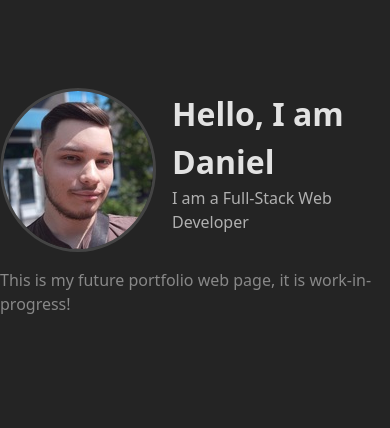
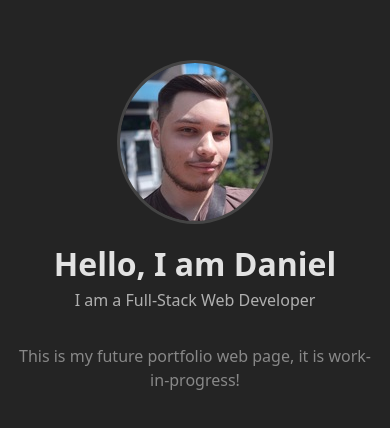
Before and after one commit to Danonienko/Portfolio, a website built with Vite: page index.html in a window 390 px wide. Shown: the part 188-616 px from the top of the page. Built offline with nearby package versions, Linux system fonts and the light colour scheme.

Commit message:
Add responsiveness

```diff
--- a/style.css
+++ b/style.css
@@ -65,3 +65,18 @@ body {
 .note {
   color: var(--accent-color);
 }
+
+@media (max-width: 450px) {
+  .container {
+    margin: 1em;
+
+    text-align: center;
+  }
+
+  .profile {
+    display: flex;
+    flex-direction: column;
+    justify-content: center;
+    align-items: center;
+  }
+}
```
